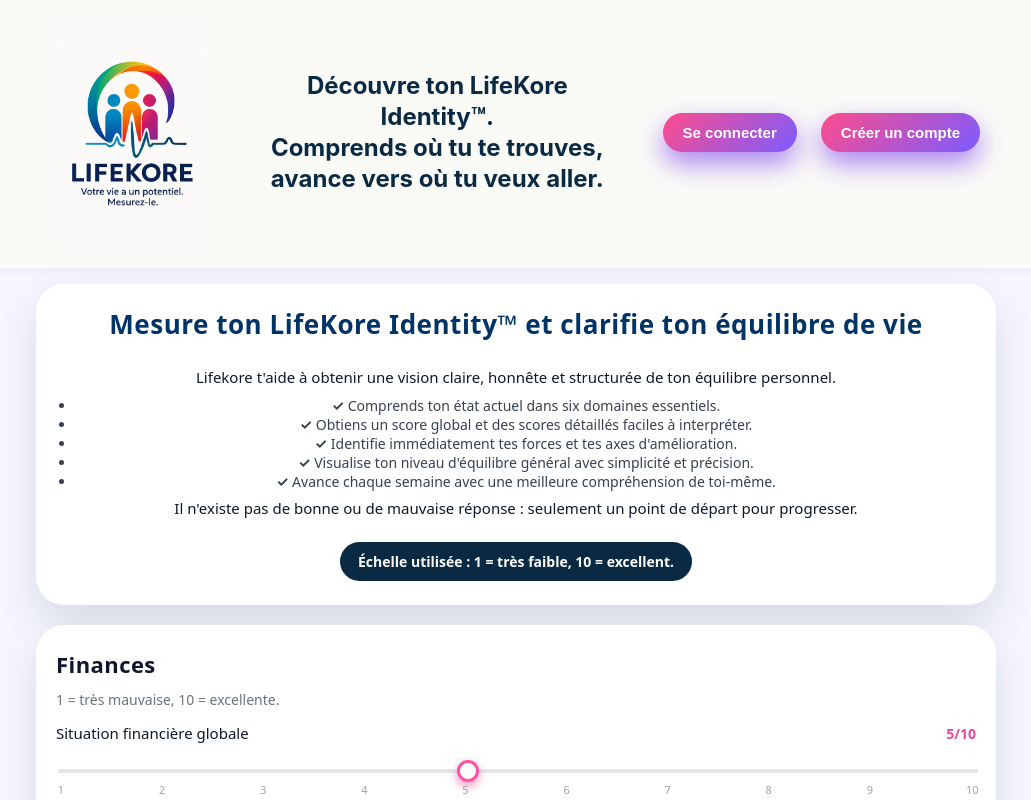
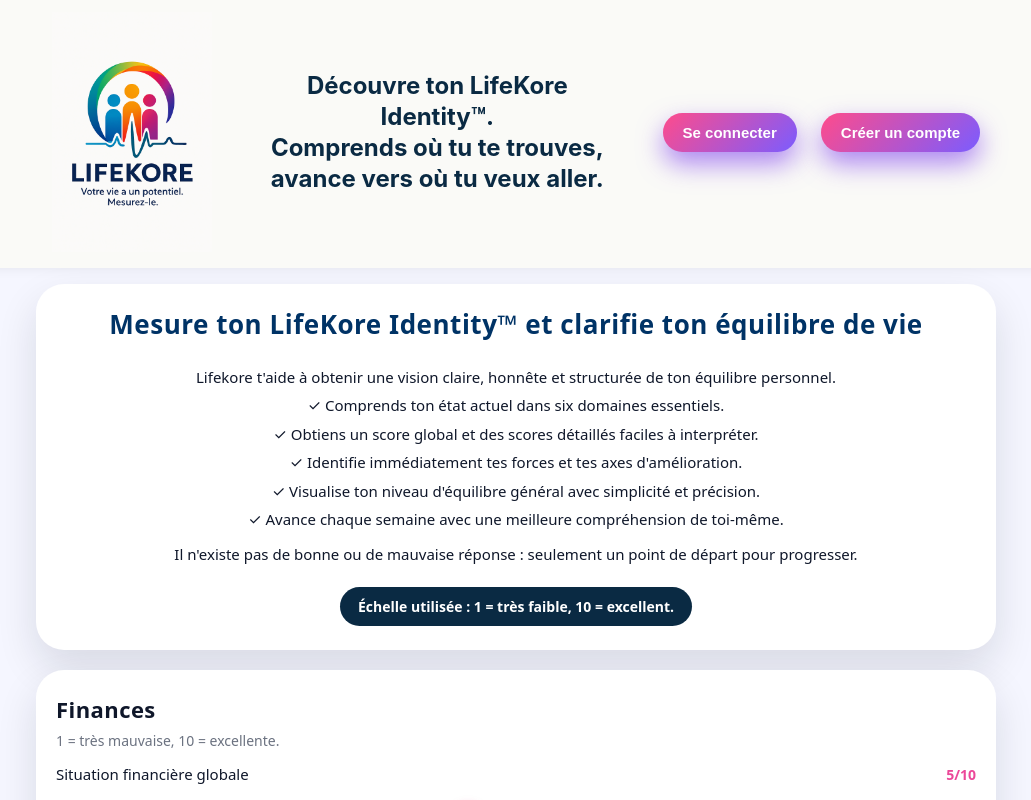
Before and after one commit to Brax971/Lifescore, a Next.js app: page / in a window 1280 px wide. Shown: the top 800 px of the page, without its empty margins (124-1155 px from the left). Built offline with nearby package versions, Linux system fonts and the light colour scheme.

Commit message:
Update page.js

```diff
--- a/app/page.js
+++ b/app/page.js
@@ -8,18 +8,9 @@ const domains = [
     label: "Finances",
     description: "1 = très mauvaise, 10 = excellente.",
     questions: [
-      {
-        id: "fin_situation",
-        label: "Situation financière globale",
-      },
-      {
-        id: "fin_budget",
-        label: "Gestion du budget",
-      },
-      {
-        id: "fin_dettes",
-        label: "Poids des dettes",
-      },
+      { id: "fin_situation", label: "Situation financière globale" },
+      { id: "fin_budget", label: "Gestion du budget" },
+      { id: "fin_dettes", label: "Poids des dettes" },
     ],
   },
   {
@@ -27,14 +18,8 @@ const domains = [
     label: "Travail / activité",
     description: "1 = très mauvaise, 10 = excellente.",
     questions: [
-      {
-        id: "job_confiance",
-        label: "Confiance dans ton travail / activité",
-      },
-      {
-        id: "job_sens",
-        label: "Sens de ton activité",
-      },
+      { id: "job_confiance", label: "Confiance dans ton travail / activité" },
+      { id: "job_sens", label: "Sens de ton activité" },
     ],
   },
   {
@@ -42,14 +27,8 @@ const domains = [
     label: "Santé / énergie",
     description: "1 = très mauvaise, 10 = excellente.",
     questions: [
-      {
-        id: "sante_energie",
-        label: "Niveau d'énergie global",
-      },
-      {
-        id: "sante_hygiene",
-        label: "Qualité de ton hygiène de vie",
-      },
+      { id: "sante_energie", label: "Niveau d'énergie global" },
+      { id: "sante_hygiene", label: "Qualité de ton hygiène de vie" },
     ],
   },
   {
@@ -57,14 +36,8 @@ const domains = [
     label: "Organisation / administratif",
     description: "1 = très mauvaise, 10 = excellente.",
     questions: [
-      {
-        id: "orga_quotidien",
-        label: "Organisation de ton quotidien",
-      },
-      {
-        id: "orga_admin",
-        label: "Gestion de l'administratif",
-      },
+      { id: "orga_quotidien", label: "Organisation de ton quotidien" },
+      { id: "orga_admin", label: "Gestion de l'administratif" },
     ],
   },
   {
@@ -87,10 +60,7 @@ const domains = [
     label: "État mental / ressenti",
     description: "1 = très mauvaise, 10 = excellente.",
     questions: [
-      {
-        id: "mental_humeur",
-        label: "Humeur générale en ce moment",
-      },
+      { id: "mental_humeur", label: "Humeur générale en ce moment" },
       {
         id: "mental_motivation",
         label: "Motivation pour avancer dans tes projets",
@@ -235,51 +205,50 @@ export default function HomePage() {
       {/* MAIN */}
       <main className="lk-main">
         <section id="lk-home" className="lk-section">
+          {/* BLOC INTRO SOUS LE HEADER */}
           <div className="lk-card lk-card-main lk-card-intro">
             <h1 className="lk-hero-title">
               Mesure ton LifeKore Identity™ et clarifie ton équilibre de vie
             </h1>
+
             <p>
               Lifekore t&apos;aide à obtenir une vision claire, honnête et
               structurée de ton équilibre personnel.
             </p>
 
-            {/* Liste avec checks */}
-            <ul className="lk-list">
-              <li>
-                <strong>✓</strong> Comprends ton état actuel dans six domaines
-                essentiels.
-              </li>
-              <li>
-                <strong>✓</strong> Obtiens un score global et des scores
-                détaillés faciles à interpréter.
-              </li>
-              <li>
-                <strong>✓</strong> Identifie immédiatement tes forces et tes
-                axes d&apos;amélioration.
-              </li>
-              <li>
-                <strong>✓</strong> Visualise ton niveau d&apos;équilibre
-                général avec simplicité et précision.
-              </li>
-              <li>
-                <strong>✓</strong> Avance chaque semaine avec une meilleure
-                compréhension de toi-même.
-              </li>
-            </ul>
+            {/* Checklist sans puces, seulement des checkmarks */}
+            <div>
+              <p>✓ Comprends ton état actuel dans six domaines essentiels.</p>
+              <p>
+                ✓ Obtiens un score global et des scores détaillés faciles à
+                interpréter.
+              </p>
+              <p>
+                ✓ Identifie immédiatement tes forces et tes axes
+                d&apos;amélioration.
+              </p>
+              <p>
+                ✓ Visualise ton niveau d&apos;équilibre général avec simplicité
+                et précision.
+              </p>
+              <p>
+                ✓ Avance chaque semaine avec une meilleure compréhension de
+                toi-même.
+              </p>
+            </div>
 
-            <p>
+            <p style={{ marginTop: 12 }}>
               Il n&apos;existe pas de bonne ou de mauvaise réponse : seulement
               un point de départ pour progresser.
             </p>
 
-            {/* badge échelle utilisée – on ne change rien au style */}
             <div className="lk-scale-info">
               Échelle utilisée :{" "}
               <strong>1 = très faible, 10 = excellent.</strong>
             </div>
           </div>
 
+          {/* FORMULAIRE */}
           <form
             onSubmit={handleSubmit}
             className="lk-card lk-card-main"
@@ -288,9 +257,7 @@ export default function HomePage() {
             {domains.map((domain) => (
               <div key={domain.id} className="lk-domain-block">
                 <div className="lk-domain-header">
-                  <div className="lk-domain-title-row">
-                    <h2>{domain.label}</h2>
-                  </div>
+                  <h2>{domain.label}</h2>
                   <p className="lk-domain-description">
                     {domain.description}
                   </p>
@@ -355,6 +322,7 @@ export default function HomePage() {
             </div>
           </form>
 
+          {/* RÉSULTATS */}
           {results && (
             <div
               id="lk-results"
```
